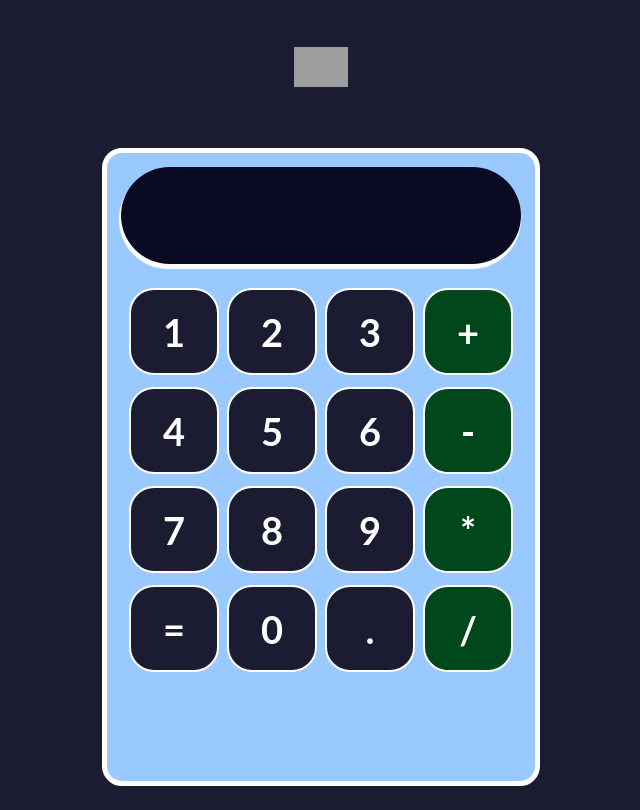
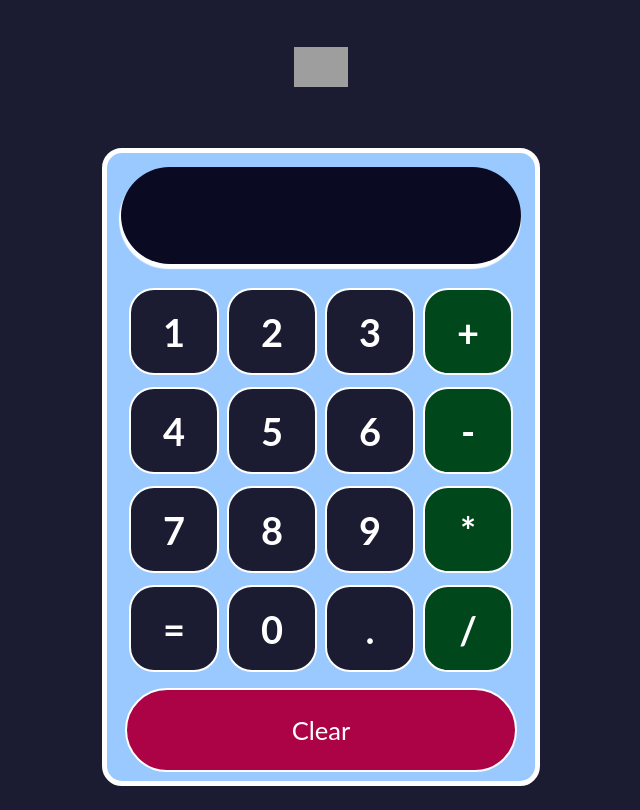
Before and after one commit to vmarialuzm/react-calculadora-interactiva-freecodecamp, a React (Create React App) app: page / in a window 1280 px wide. Shown: the whole page, without its empty margins (319-959 px from the left). Built offline with nearby package versions, Linux system fonts and the light colour scheme; grey boxes are pictures that could not be loaded.

Commit message:
Boton Clear

```diff
--- a/src/App.js
+++ b/src/App.js
@@ -2,6 +2,7 @@ import './App.css';
 import freeCodeCampLogo from './imagenes/freecodecamp-logo.png'
 import Boton from './componentes/Boton';
 import Pantalla from './componentes/Pantalla';
+import BotonClear from './componentes/BotonClear';
 
 function App() {
   return (
@@ -38,7 +39,9 @@ function App() {
           <Boton>.</Boton>
           <Boton>/</Boton>
         </div>
-        <div className='fila'></div>
+        <div className='fila'>
+          <BotonClear>Clear</BotonClear>
+        </div>
       </div>
     </div>
   );
--- /dev/null
+++ b/src/componentes/BotonClear.js
@@ -0,0 +1,10 @@
+import React from 'react'
+import '../hojas-de-estilo/BotonClear.css'
+
+const BotonClear = (props) => (
+    <div className='boton-clear'>
+        {props.children}
+    </div>
+)
+
+export default BotonClear;
--- /dev/null
+++ b/src/hojas-de-estilo/BotonClear.css
@@ -0,0 +1,18 @@
+.boton-clear {
+  height: 80px;
+  font-size: 1.6em;
+  display: flex;
+  flex: 1;
+  background-color: #ac0246;
+  margin-top: 8px;
+  justify-content: center;
+  align-items: center;
+  color: white;
+  border: 2px solid white;
+  border-radius: 45px;
+  cursor: pointer;
+}
+
+.boton-clear:hover {
+  background-color: #ebb000;
+}
```
